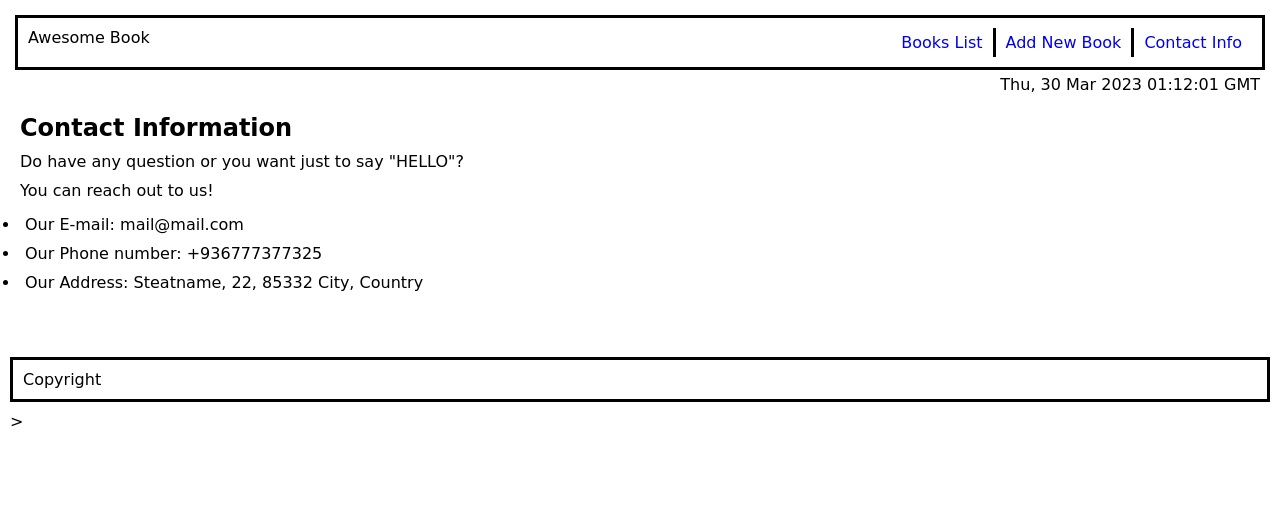
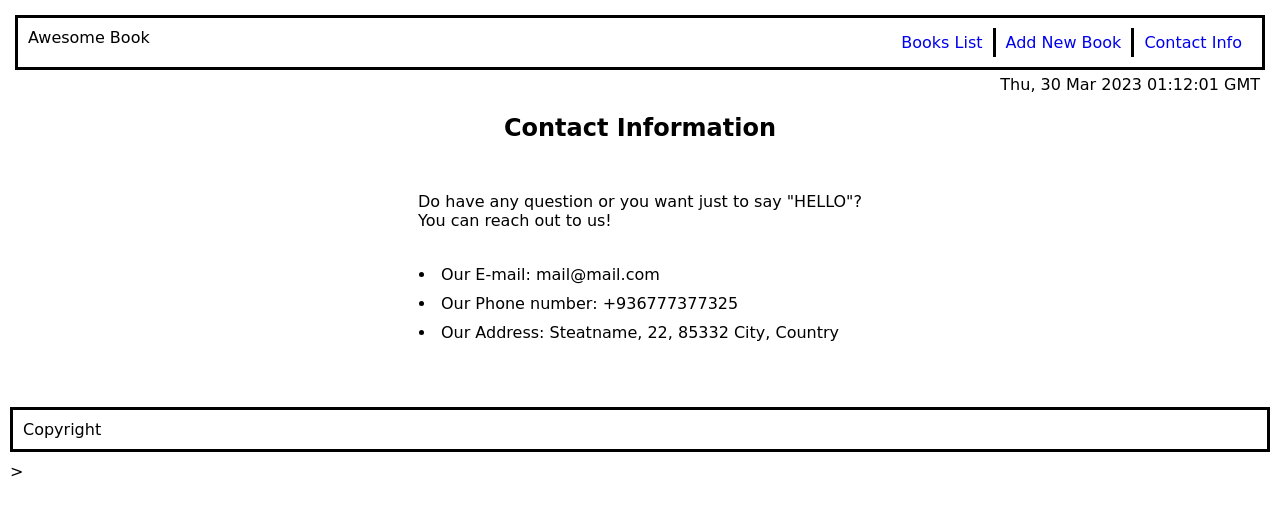
Before and after one commit to Jawad-Nazari/Awsome-book, a website with bundled scripts: page index.html in a window 1280 px wide. Both pictures are taken after a click on the link "Contact Info". Built offline with nearby package versions, Linux system fonts and the light colour scheme.

Commit message:
Make some changes

```diff
--- a/index.html
+++ b/index.html
@@ -29,7 +29,7 @@
 
   </div>
 
-  <div id="addingBook" data-section="addingBook">
+  <div id="addingBook" data-section="addingBook" style="display: none;">
     <form id="form">
       <div class="inputs">
         <h2 class="newBook-title">Add a new book</h2>
@@ -41,10 +41,10 @@
   </div>
 
 
-  <div id="contact" class="contact" data-section="contact">
+  <div id="contact" class="contact" data-section="contact" style="display: none;">
     <h2>Contact Information</h2>
-    <p>Do have any question or you want just to say "HELLO"?</p>
-    <p>You can reach out to us!</p>
+    <p>Do have any question or you want just to say "HELLO"?<br>
+    You can reach out to us!</p>
     <ul>
       <li>Our E-mail: mail@mail.com</li>
       <li>Our Phone number: +936777377325</li>
--- a/index.js
+++ b/index.js
@@ -1,7 +1,7 @@
 import Book from './list.js';
 
 const date = new Date();
-document.getElementById("currentTime").innerHTML = date.toUTCString();
+document.getElementById('currentTime').innerHTML = date.toUTCString();
 
 class BookList {
   constructor() {
@@ -21,7 +21,6 @@ class BookList {
     this.bookLink.addEventListener('click', () => this.showBooksSection());
     this.addBooksLink.addEventListener('click', () => this.showAddBookSection());
     this.contactLink.addEventListener('click', () => this.showContactSection());
-
 
     this.displayBooks();
   }
@@ -50,7 +49,7 @@ class BookList {
     this.bookLink.classList.add('active');
     this.addBooksLink.classList.remove('active');
     this.contactLink.classList.remove('active');
-    this.booksSection.style.display = 'block';
+    this.booksSection.style.display = 'flex';
     this.addBookSection.style.display = 'none';
     this.contactSection.style.display = 'none';
   }
@@ -70,7 +69,7 @@ class BookList {
     this.contactLink.classList.add('active');
     this.booksSection.style.display = 'none';
     this.addBookSection.style.display = 'none';
-    this.contactSection.style.display = 'block';
+    this.contactSection.style.display = 'flex';
   }
 
   addBookHtml() {
--- a/style.css
+++ b/style.css
@@ -18,7 +18,6 @@ body {
   display: flex;
   justify-content: space-between;
   list-style-type: none;
-
 }
 
 a {
@@ -49,6 +48,7 @@ h1 {
 
 .newBook-title {
   align-self: center;
+  margin-bottom: 30px;
 }
 
 .book-list {
@@ -98,7 +98,6 @@ form {
   align-items: center;
   display: flex;
   flex-direction: column;
-  width: 70%;
 }
 
 footer {
@@ -106,3 +105,14 @@ footer {
   margin-top: 50px;
   margin-bottom: 10px;
 }
+
+.contact {
+  align-items: center;
+  justify-content: center;
+  flex-direction: column;
+  gap: 20px;
+}
+
+.contact h2 {
+  margin-bottom: 20px;
+}
```
